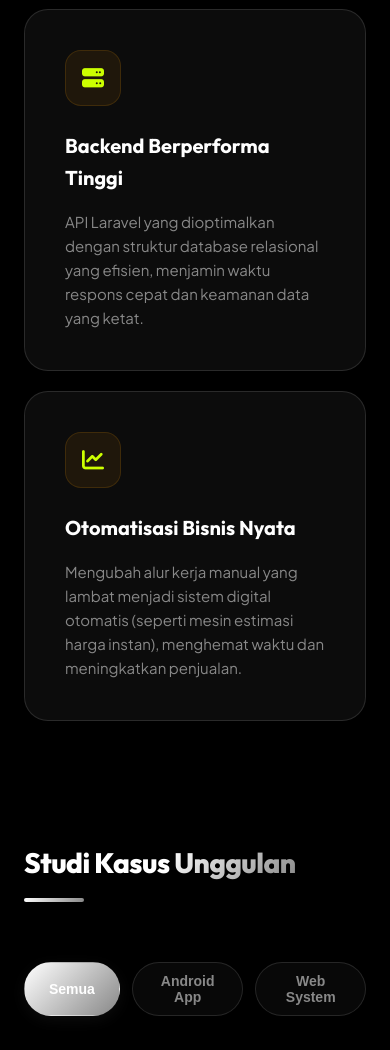
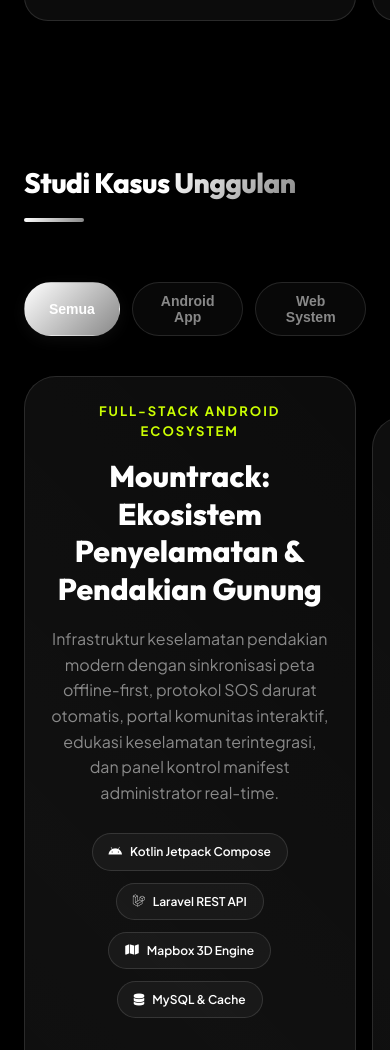
Before and after one commit to kaysanammar50/kaysan-portfolio, a plain HTML site: page index.html in a window 390 px wide. Shown: the part 1655-2705 px from the top of the page. Drawn offline with nearby package versions, Linux system fonts and the light colour scheme.

Commit message:
feat: premium mobile swipe carousel

```diff
--- a/style.css
+++ b/style.css
@@ -1508,6 +1508,7 @@ footer {
     /* REDUCE PADDING ON SECTIONS FOR MOBILE */
     section {
         padding: 60px 0 !important;
+        overflow: hidden; /* Mencegah horizontal scroll tumpah ke body */
     }
 
     .section-title {
@@ -1518,32 +1519,45 @@ footer {
         font-size: 14px;
     }
 
+    /* PREMIUM APP-LIKE SWIPE (HORIZONTAL SCROLL SNAP) */
+    .services-grid, .value-grid, .projects-list, .faq-grid {
+        display: flex !important;
+        flex-direction: row !important;
+        overflow-x: auto !important;
+        scroll-snap-type: x mandatory;
+        scroll-padding: 24px;
+        -webkit-overflow-scrolling: touch;
+        gap: 16px;
+        padding-bottom: 20px;
+        /* Hapus margin agar rapi */
+        margin-left: -24px;
+        margin-right: -24px;
+        padding-left: 24px;
+        padding-right: 24px;
+    }
+
+    /* Sembunyikan scrollbar agar bersih */
+    .services-grid::-webkit-scrollbar, .value-grid::-webkit-scrollbar, .projects-list::-webkit-scrollbar, .faq-grid::-webkit-scrollbar {
+        display: none;
+    }
+
+    /* Paksa kartu menjadi hampir selebar layar, biarkan sedikit terpotong agar user tahu bisa digeser */
+    .service-card, .value-card, .project-featured, .faq-item {
+        min-width: 85vw !important;
+        max-width: 85vw !important;
+        scroll-snap-align: center;
+        flex: 0 0 auto;
+    }
+
+    /* Kembalikan isi project featured ke flex column */
+    .project-featured {
+        display: flex;
+        flex-direction: column;
+        padding: 24px;
+    }
+
     /* GUARANTEE BANNER */
     .guarantee-inner {
-        flex-direction: column;
-        gap: 24px;
-        text-align: center;
-    }
-
-    .guarantee-item {
-        flex-direction: column;
-        gap: 12px;
-    }
-
-    .guarantee-divider {
-        width: 100%;
-        height: 1px;
-        margin: 10px 0;
-    }
-
-    /* SERVICES GRID */
-    .services-grid {
-        grid-template-columns: 1fr !important;
-    }
-
-    .service-card {
-        padding: 24px;
-    }
 
     .price-val {
         font-size: 24px;
```
